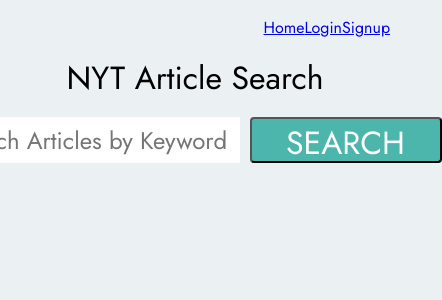
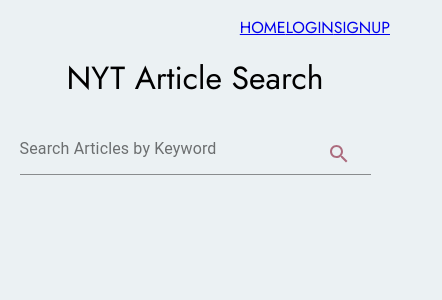
Before and after one commit to kcontreras01/Articles, a React (Create React App) app in the folder react_articles/: page / in a window 390 px wide. Shown: the top 300 px of the page, 442 px wide, since content can reach past the window. Built offline with nearby package versions, Linux system fonts and the light colour scheme.

Commit message:
starting mobile styling

```diff
--- a/react_articles/src/App.js
+++ b/react_articles/src/App.js
@@ -1,50 +1,14 @@
 import React from 'react';
 import './App.css';
 import './styles/buttons.css';
-import {
-  BrowserRouter as Router,
-  Route,
-  Link,
-  Switch
-} from "react-router-dom"
 
-import Content from './components/Content';
-import Login from './components/Login';
-import SignUp from './components/Signup';
+import Nav from './components/Nav';
 
 function App() {
   return (
-    <Router>
-    <div>
-      <nav>
-        <ul>
-          <li>
-            <Link to="/">Home</Link>
-          </li>
-          <li>
-            <Link to="/login">Login</Link>
-          </li>
-          <li>
-            <Link to="/signup">Signup</Link>
-          </li>
-        </ul>
-      </nav>
-
-      {/* A <Switch> looks through its children <Route>s and
-          renders the first one that matches the current URL. */}
-      <Switch>
-        <Route path="/login">
-          <Login />
-        </Route>
-        <Route path="/signup">
-          <SignUp />
-        </Route>
-        <Route path="/">
-          <Content />
-        </Route>
-      </Switch>
-    </div>
-  </Router>
+    <main>
+      <Nav />
+    </main>
   )
 }
 
--- a/react_articles/src/Components/Content.js
+++ b/react_articles/src/Components/Content.js
@@ -1,6 +1,5 @@
 import React, { Component } from "react";
 import ArticlesView from "./ArticlesView";
-import Nav from './Nav';
 import axios from "axios";
 import Searchbar from './Searchbar';
 
--- a/react_articles/src/Components/Nav.js
+++ b/react_articles/src/Components/Nav.js
@@ -1,14 +1,11 @@
-import React, {Fragment} from 'react'
-import {
-  BrowserRouter as Router,
-  Switch,
-  Route,
-  Link
-} from "react-router-dom"
-import Login from './Login'
-import '../styles/nav.css'
+import React, { Fragment } from "react";
+import { BrowserRouter as Router, Switch, Route, Link } from "react-router-dom";
+import "../styles/nav.css";
+import Content from "./Content";
+import Login from "./Login";
+import SignUp from "./Signup";
 
-const Nav = ({user}) => {
+const Nav = ({ user }) => {
   return (
     <Router>
       <div>
@@ -27,16 +24,19 @@ const Nav = ({user}) => {
                   </button>
                 </li>{" "}
               </Fragment>
-            ) :
-
+            ) : (
               <Fragment>
                 <li>
-              <Link exact="true" to="/login" className="navButton">LOG IN</Link>
+                  <Link to="/">HOME</Link>
+                </li>
+                <li>
+                  <Link to="/login">LOGIN</Link>
+                </li>
+                <li>
+                  <Link to="/signup">SIGNUP</Link>
                 </li>
               </Fragment>
-          }
-
-
+            )}
           </ul>
         </nav>
 
@@ -44,10 +44,16 @@ const Nav = ({user}) => {
           <Route path="/login">
             <Login />
           </Route>
+          <Route path="/signup">
+            <SignUp />
+          </Route>
+          <Route path="/">
+            <Content />
+          </Route>
         </Switch>
       </div>
     </Router>
-    )
-}
+  );
+};
 
 export default Nav;
--- a/react_articles/src/Components/Searchbar.js
+++ b/react_articles/src/Components/Searchbar.js
@@ -1,6 +1,12 @@
 import React, { Component, Fragment } from "react";
 import axios from "axios";
 import '../styles/searchbar.css';
+
+import TextField from "@material-ui/core/TextField";
+import IconButton from "@material-ui/core/IconButton";
+import InputAdornment from "@material-ui/core/InputAdornment";
+import SearchIcon from "@material-ui/icons/Search";
+
 
 class Searchbar extends Component {
   constructor() {
@@ -32,14 +38,21 @@ class Searchbar extends Component {
       <Fragment>
         <form className="searchForm" onSubmit={this.onSubmit}>
           <label>NYT Article Search</label>
-
-          <div id="searchFormContainer">
-            <input
-              type="text"
-              placeholder="Search Articles by Keyword"
+          <div id="searchFormContainer"
+          >
+            <TextField
+              label="Search Articles by Keyword"
               value={this.state.searchTerm}
               onChange={this.handleChange}
-              className="searchFormBar"
+              InputProps={{
+                endAdornment: (
+                  <InputAdornment>
+                    <IconButton>
+                      <SearchIcon />
+                    </IconButton>
+                  </InputAdornment>
+                )
+              }}
             />
             <input className="searchButton" type="submit" value="SEARCH" />
           </div>
--- a/react_articles/src/Components/Signup.js
+++ b/react_articles/src/Components/Signup.js
@@ -22,7 +22,7 @@ class SignUp extends Component {
   signUp(e){
     e.preventDefault(); // prevent default form action
     // make request to server to create a new user
-    axios.post(`${this.props.url}/users`, this.state.inputs)
+    axios.post('http://localhost:8080/users', this.state.inputs)
       .then(res => { // the response will be the user
         // set the user
         this.props.setUser(res.data);
@@ -82,7 +82,7 @@ class SignUp extends Component {
 
           <div className="signUp-form-buttons">
             <button type="submit" className="signup-form-button">Sign Up</button>
-            <button onClick={this.props.toggleMode} className="signup-form-button">Back to Log In</button>
+            <button className="signup-form-button">Back to Log In</button>
           </div>
 
         </form>
--- a/react_articles/src/styles/content.css
+++ b/react_articles/src/styles/content.css
@@ -0,0 +1,3 @@
+main {
+
+}
--- a/react_articles/src/styles/searchbar.css
+++ b/react_articles/src/styles/searchbar.css
@@ -23,6 +23,8 @@
 
   .searchFormBar {
     border: none;
+    width: 100%;
+
   }
 
 
@@ -30,9 +32,7 @@ form input[type="text"] {
     font-size: 24px;
   }
 
-  #searchFormContainer {
-    display: flex;
-  }
+
 
   label {
     font-size: 2em;
@@ -40,3 +40,20 @@ form input[type="text"] {
     padding-top: .5em;
     text-align: left;
   }
+
+  /* Extra small devices (phones, 600px and down) */
+@media only screen and (max-width: 600px) {
+  .searchButton {
+    display: none;
+  }
+}
+
+/* Small devices (portrait tablets and large phones, 600px and up) */
+/* @media only screen and (min-width: 600px) {...} */
+
+/* Large devices (laptops/desktops, 992px and up) */
+@media only screen and (min-width: 992px) {
+  #searchFormContainer {
+    display: flex;
+  }
+}
```
Also changed, not shown: react_articles/package.json (+19 -4 lines), 1 other file (tests, documents, lock files or other folders). Lines whose indentation alone changed are shown as unchanged.
